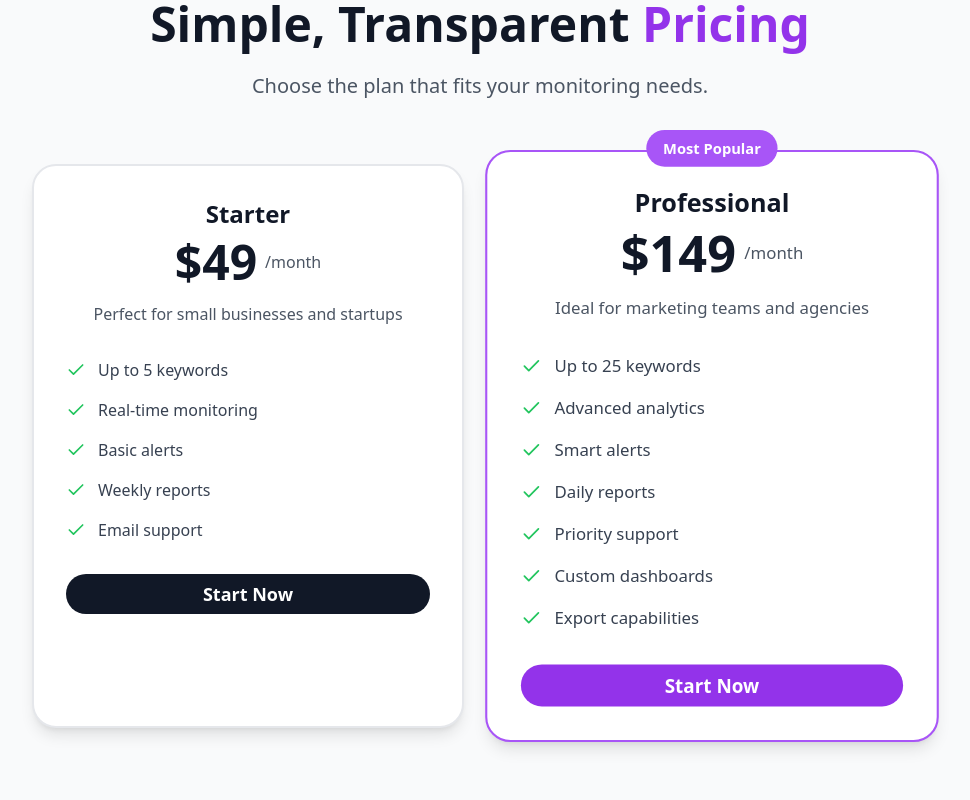
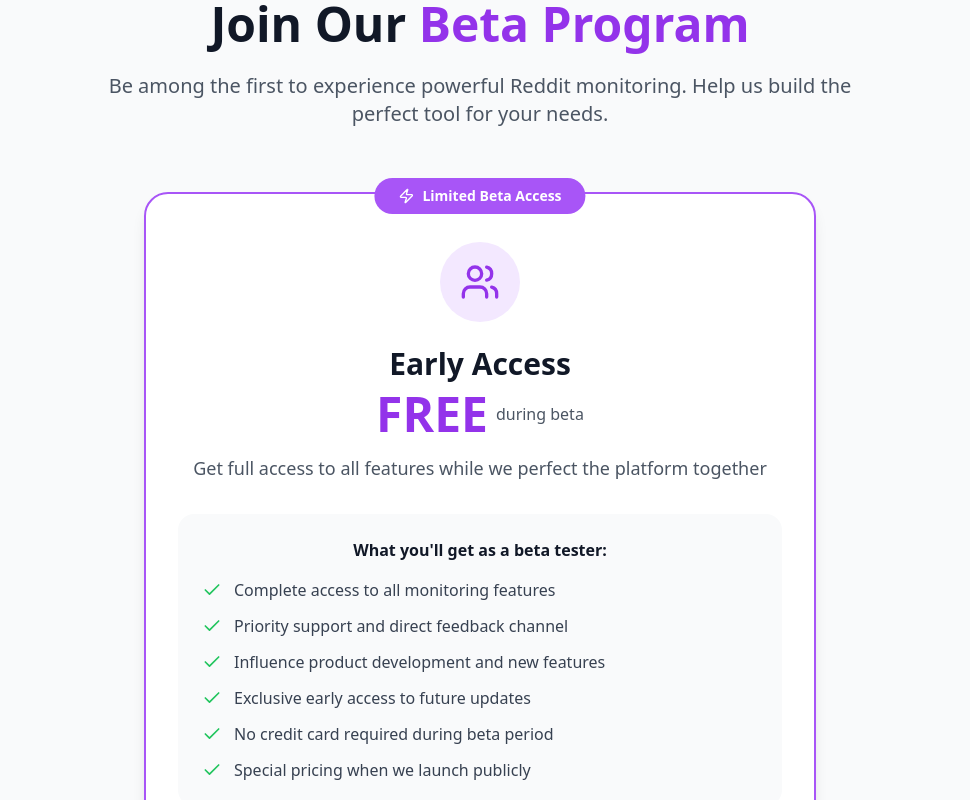
Before and after one commit to NurgaliyevS/socialbrandmonitoring, a React (Vite) app: page / in a window 1280 px wide. Shown: the part 4580-5380 px from the top of the page, without its empty margins (160-1130 px from the left). Built offline with nearby package versions, Linux system fonts and the light colour scheme.

Commit message:
Refactor: Update pricing for beta testers
Updated the pricing section to reflect the need for beta testers.

```diff
--- a/src/components/Pricing.tsx
+++ b/src/components/Pricing.tsx
@@ -1,109 +1,83 @@
 
 import { Button } from "@/components/ui/button";
-import { Check } from "lucide-react";
+import { Check, Users, Zap } from "lucide-react";
 
 const Pricing = () => {
-  const plans = [
-    {
-      name: "Starter",
-      price: "$49",
-      period: "/month",
-      description: "Perfect for small businesses and startups",
-      features: [
-        "Up to 5 keywords",
-        "Real-time monitoring",
-        "Basic alerts",
-        "Weekly reports",
-        "Email support"
-      ],
-      popular: false
-    },
-    {
-      name: "Professional",
-      price: "$149",
-      period: "/month",
-      description: "Ideal for marketing teams and agencies",
-      features: [
-        "Up to 25 keywords",
-        "Advanced analytics",
-        "Smart alerts",
-        "Daily reports",
-        "Priority support",
-        "Custom dashboards",
-        "Export capabilities"
-      ],
-      popular: true
-    }
-  ];
-
   return (
     <section className="py-20 bg-gray-50">
       <div className="container mx-auto px-4">
         <div className="text-center mb-16">
           <h2 className="text-4xl md:text-5xl font-bold text-gray-900 mb-6">
-            Simple, Transparent{" "}
-            <span className="text-purple-600">Pricing</span>
+            Join Our <span className="text-purple-600">Beta Program</span>
           </h2>
-          <p className="text-xl text-gray-600">
-            Choose the plan that fits your monitoring needs.
+          <p className="text-xl text-gray-600 max-w-3xl mx-auto">
+            Be among the first to experience powerful Reddit monitoring. Help us build the perfect tool for your needs.
           </p>
         </div>
 
-        <div className="grid md:grid-cols-2 gap-8 max-w-4xl mx-auto">
-          {plans.map((plan, index) => (
-            <div
-              key={index}
-              className={`bg-white rounded-3xl p-8 shadow-lg border-2 transition-all duration-300 hover:shadow-xl relative ${
-                plan.popular
-                  ? 'border-purple-500 scale-105 transform'
-                  : 'border-gray-200 hover:border-purple-300'
-              }`}
-            >
-              {plan.popular && (
+        <div className="max-w-2xl mx-auto">
+          <div className="bg-white rounded-3xl p-8 shadow-lg border-2 border-purple-500 relative">
             <div className="absolute -top-4 left-1/2 transform -translate-x-1/2">
-                  <span className="bg-purple-500 text-white px-4 py-2 rounded-full text-sm font-semibold">
-                    Most Popular
+              <span className="bg-purple-500 text-white px-6 py-2 rounded-full text-sm font-semibold flex items-center gap-2">
+                <Zap className="h-4 w-4" />
+                Limited Beta Access
               </span>
             </div>
-              )}
 
-              <div className="text-center mb-8">
-                <h3 className="text-2xl font-bold text-gray-900 mb-2">
-                  {plan.name}
+            <div className="text-center mb-8 pt-4">
+              <div className="bg-purple-100 w-20 h-20 rounded-full flex items-center justify-center mx-auto mb-6">
+                <Users className="h-10 w-10 text-purple-600" />
+              </div>
+              <h3 className="text-3xl font-bold text-gray-900 mb-2">
+                Early Access
               </h3>
               <div className="flex items-center justify-center mb-4">
-                  <span className="text-5xl font-bold text-gray-900">
-                    {plan.price}
+                <span className="text-5xl font-bold text-purple-600">
+                  FREE
                 </span>
                 <span className="text-gray-600 ml-2">
-                    {plan.period}
+                  during beta
                 </span>
               </div>
-                <p className="text-gray-600">
-                  {plan.description}
+              <p className="text-gray-600 text-lg">
+                Get full access to all features while we perfect the platform together
               </p>
             </div>
 
-              <ul className="space-y-4 mb-8">
-                {plan.features.map((feature, featureIndex) => (
-                  <li key={featureIndex} className="flex items-center">
+            <div className="bg-gray-50 rounded-2xl p-6 mb-8">
+              <h4 className="font-semibold text-gray-900 mb-4 text-center">What you'll get as a beta tester:</h4>
+              <ul className="space-y-3">
+                {[
+                  "Complete access to all monitoring features",
+                  "Priority support and direct feedback channel",
+                  "Influence product development and new features",
+                  "Exclusive early access to future updates",
+                  "No credit card required during beta period",
+                  "Special pricing when we launch publicly"
+                ].map((feature, index) => (
+                  <li key={index} className="flex items-center">
                     <Check className="h-5 w-5 text-green-500 mr-3 flex-shrink-0" />
                     <span className="text-gray-700">{feature}</span>
                   </li>
                 ))}
               </ul>
+            </div>
 
-              <Button
-                className={`w-full py-4 text-lg font-semibold rounded-full transition-all duration-300 ${
-                  plan.popular
-                    ? 'bg-purple-600 hover:bg-purple-700 text-white'
-                    : 'bg-gray-900 hover:bg-gray-800 text-white'
-                }`}
-              >
-                Start Now
+            <Button className="w-full py-4 text-lg font-semibold rounded-full bg-purple-600 hover:bg-purple-700 text-white transition-all duration-300">
+              Request Beta Access
             </Button>
+
+            <p className="text-center text-sm text-gray-500 mt-4">
+              Limited spots available • No commitment required
+            </p>
           </div>
-          ))}
+        </div>
+
+        <div className="text-center mt-12">
+          <p className="text-gray-600 max-w-2xl mx-auto">
+            We're looking for marketers, PR professionals, and business owners who actively monitor social media.
+            Your feedback will directly shape how we build this platform.
+          </p>
         </div>
       </div>
     </section>
```
Lines whose indentation alone changed are shown as unchanged.
